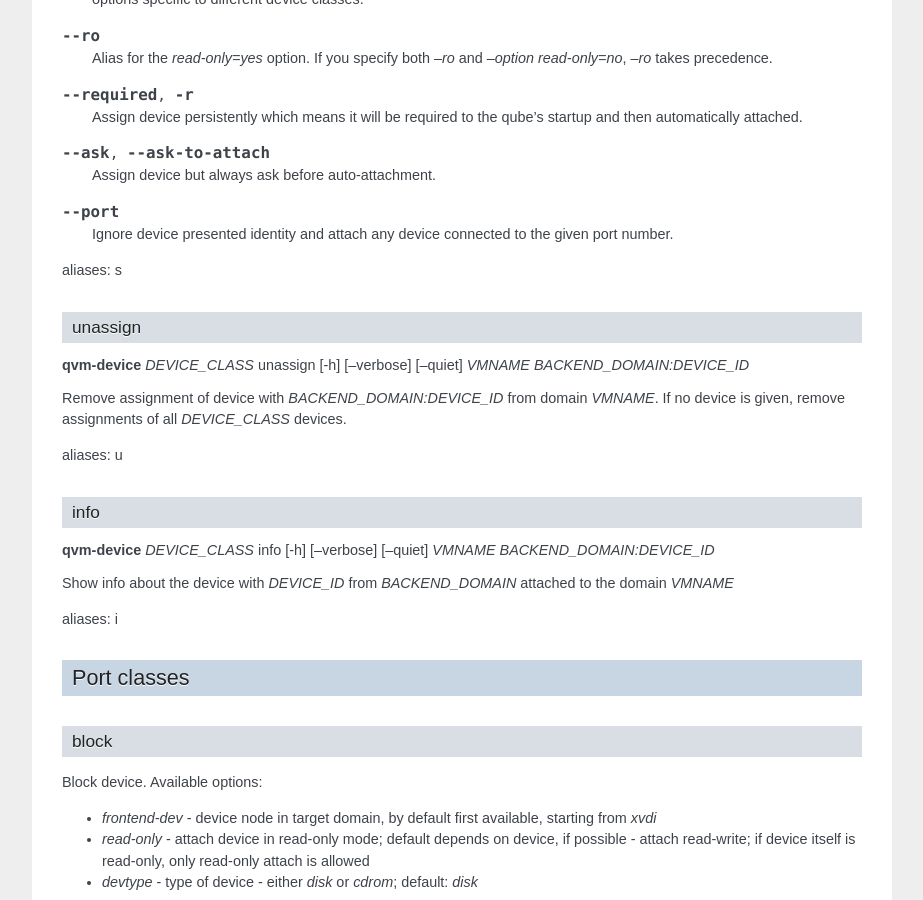
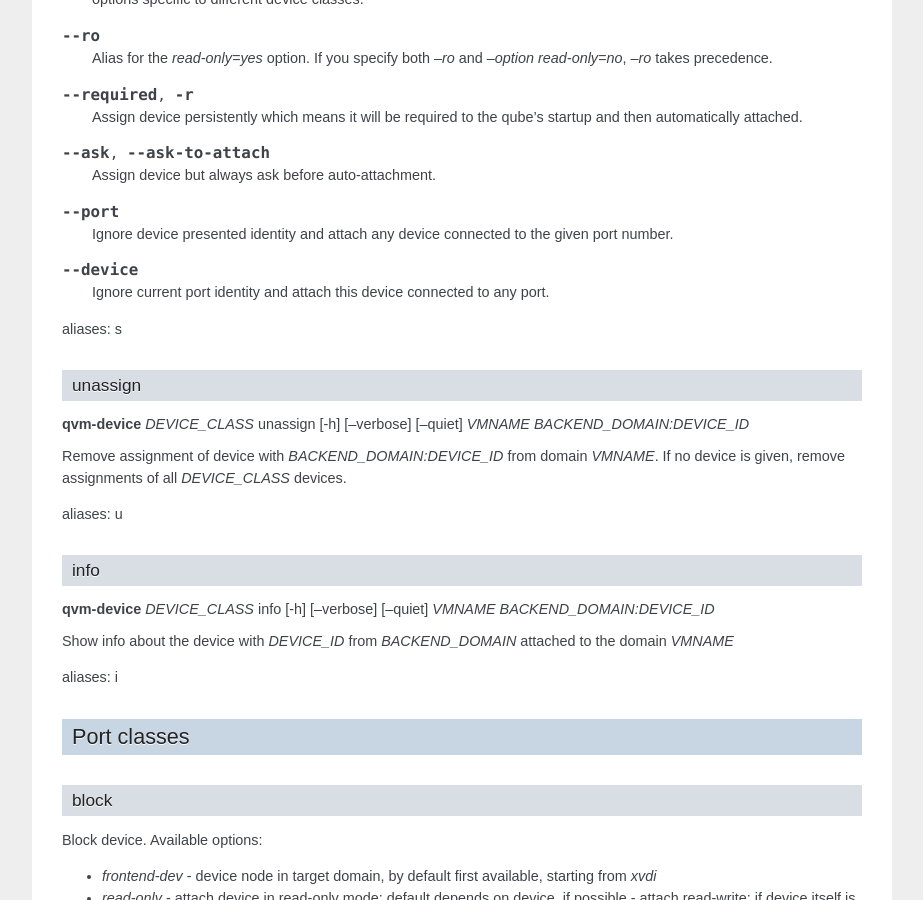
Before and after one commit to QubesOS/qubes-core-admin-client, a Sphinx documentation site: the page built from doc/manpages/qvm-device.rst, in a window 1280 px wide and 900 px high, scrolled down 1751 px. Shown: the whole window, without its empty margins (198-1121 px from the left). Built offline with Sphinx 7.4.7, drawn with Linux system fonts in a browser that asks for light colours; the version number could not be read and is left out.

Commit message:
q-dev: docs

```diff
--- a/doc/manpages/qvm-device.rst
+++ b/doc/manpages/qvm-device.rst
@@ -120,6 +120,10 @@ Assign the device with *DEVICE_ID* from *BACKEND_DOMAIN* to the domain *VMNAME*
 
    Ignore device presented identity and attach any device connected to the given port number.
 
+.. option:: --device
+
+   Ignore current port identity and attach this device connected to any port.
+
 aliases: s
 
 unassign
```
